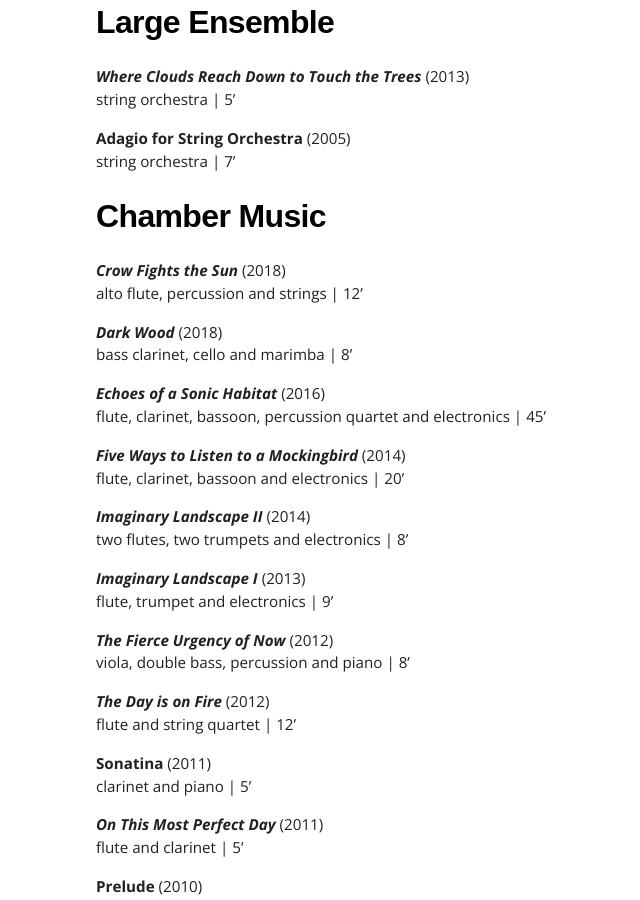
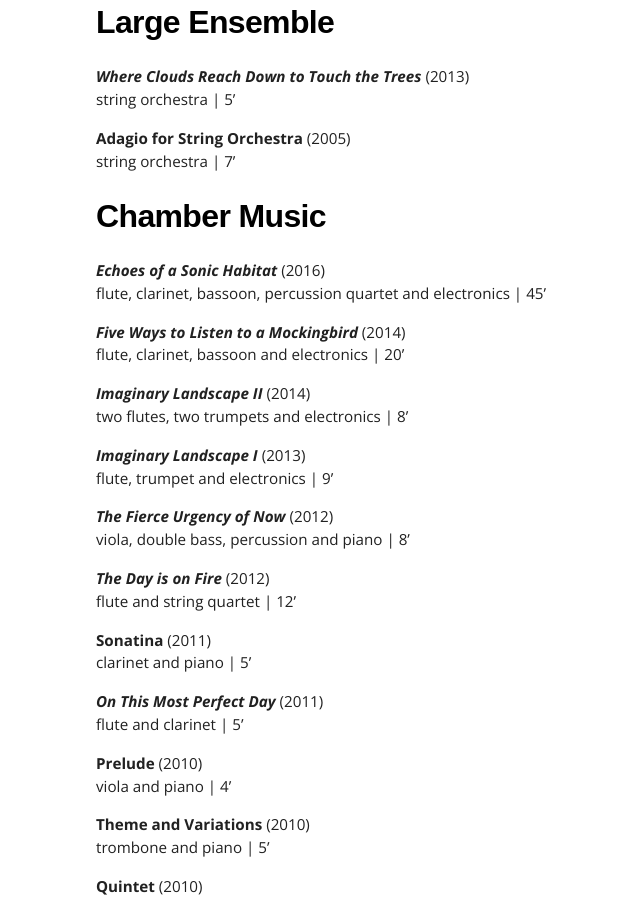
Before and after one commit to seunbusuyi/music-portfolio, a Jekyll site: the page built from music.md, in a window 1280 px wide and 900 px high, scrolled down 347 px. Shown: the whole window, without its empty margins (169-809 px from the left). Built offline with Jekyll 4.4.1, drawn with Linux system fonts in a browser that asks for light colours; nearby versions of some CDN libraries; some web fonts are replaced.

Commit message:
Update music.md

```diff
--- a/music.md
+++ b/music.md
@@ -16,12 +16,6 @@ string orchestra | 5’
 string orchestra | 7’
 
 ## Chamber Music
-
-**_Crow Fights the Sun_** (2018)
-alto flute, percussion and strings | 12’
-
-**_Dark Wood_** (2018)
-bass clarinet, cello and marimba | 8’
 
 **_Echoes of a Sonic Habitat_** (2016)
 flute, clarinet, bassoon, percussion quartet and electronics | 45’
```
